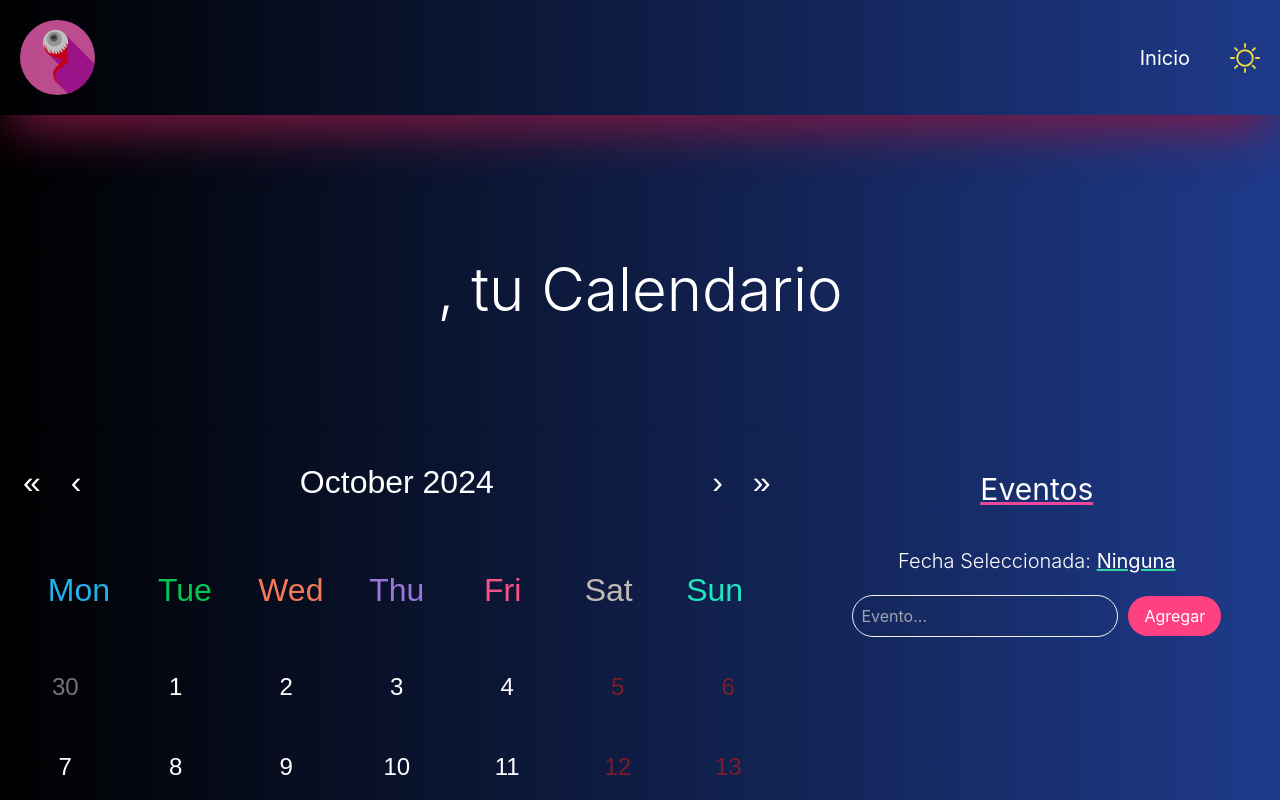
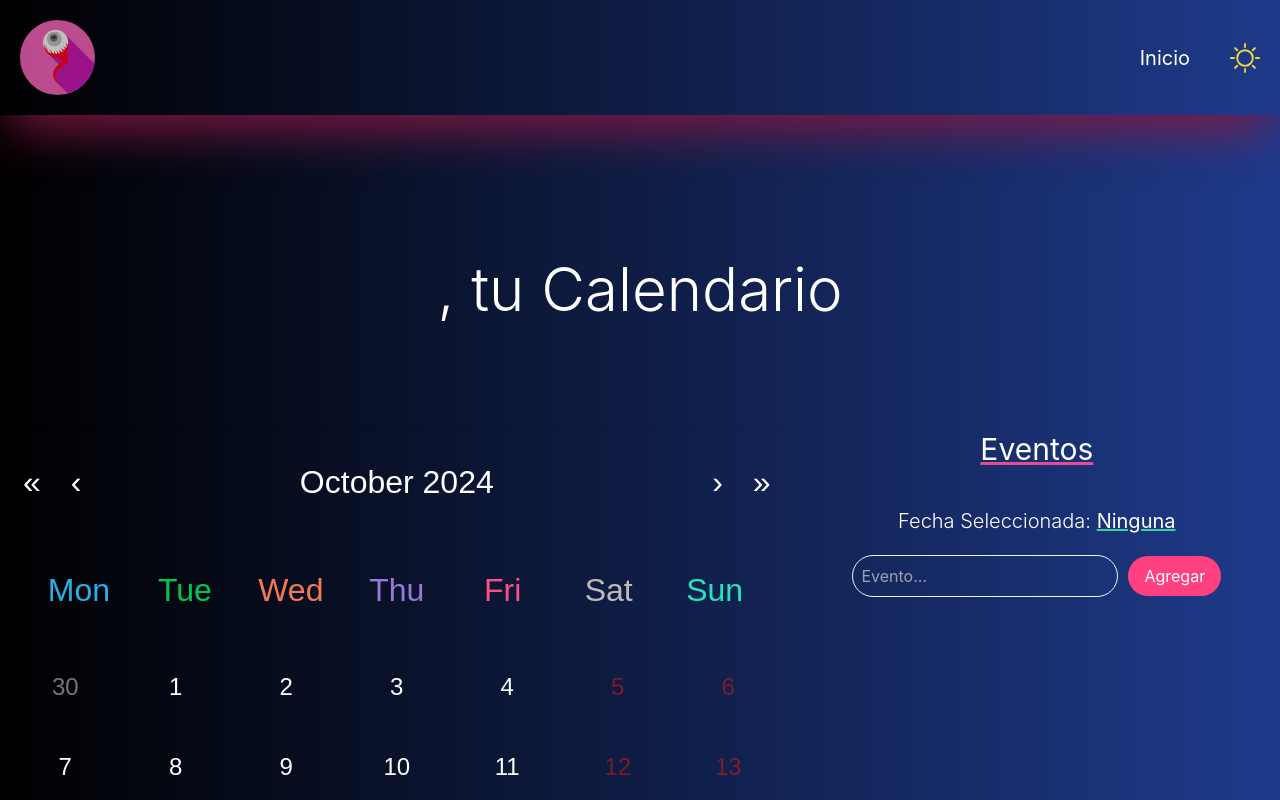
Before and after one commit to dmampel/React, a React (Vite) app: page /mycalendar in a window 1280 px wide. Shown: the top 800 px of the page. Built offline with nearby package versions, Linux system fonts and the light colour scheme.

Commit message:
cambios en calendario

```diff
--- a/src/components/BigCalendar.jsx
+++ b/src/components/BigCalendar.jsx
@@ -83,6 +83,7 @@ export default function BigCalendar({ theme, handleClick, title }) {
         <div className={`${theme ? 'bg-gradient-to-l from-white to-purple-500 text-black' : 'bg-gradient-to-r from-black to-blue-900 text-white'} min-h-screen`}>
             <Header theme={theme} handleClick={handleClick} />
             <div className="app flex flex-col gap-20">
+
                 <h1 className="text-white font-light text-6xl text-center"><strong className="underline decoration-pink-500 capitalize">{title}</strong>, tu Calendario</h1>
                 <div className="container flex flex-row mb-16 mx-auto">
                     <div className="calendar-container text-center ">
@@ -105,7 +106,7 @@ export default function BigCalendar({ theme, handleClick, title }) {
                         />
 
                     </div>
-                    <div className="event-container mt-10 w-full">
+                    <div className="event-container ">
                         <div className="event-form">
                             <h2 className="mb-10 text-3xl font-light"><strong className="underline decoration-pink-500 capitalize">Eventos</strong></h2>
                             <p className="text-white font-light mb-5 text-xl">
--- a/src/components/Header.jsx
+++ b/src/components/Header.jsx
@@ -9,7 +9,7 @@ import {Link} from 'react-router-dom';
 export default function Header({theme, handleClick}){
 
   return(
-    <header className={`mb-36 bg-blur-900 p-5 shadow-2xl cursor-pointer ${theme ? 'shadow-blue-300          hover:shadow-blue-400':'shadow-pink-700 hover:shadow-pink-900'} transition-shadow`}>
+    <header className={`mb-36 bg-blur-900 p-5 shadow-2xl cursor-pointer ${theme ? 'shadow-blue-300 hover:shadow-blue-400':'shadow-pink-700 hover:shadow-pink-900'} transition-shadow`}>
       <nav className='flex justify-between'>
         <img className='animate-pulse' src={logo} width='75' alt='react-logo'/>
         <ul className='flex flex-row items-center gap-x-10 text-xl'>
```
